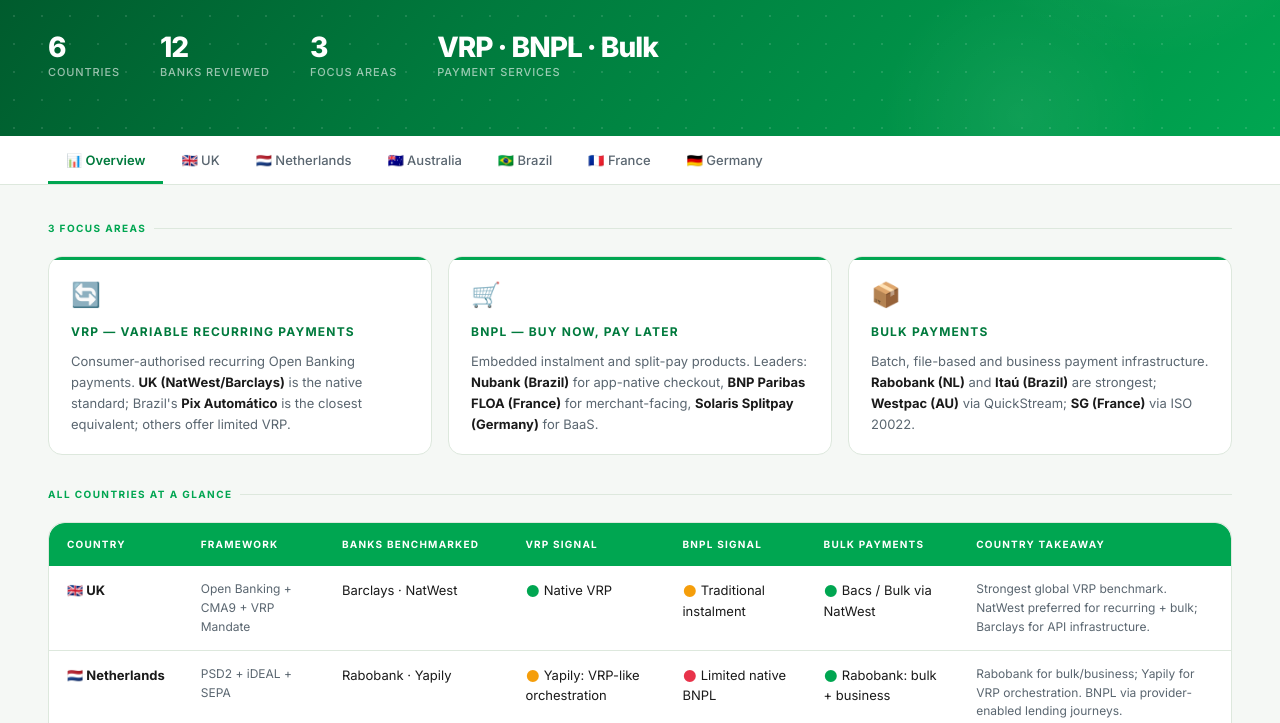
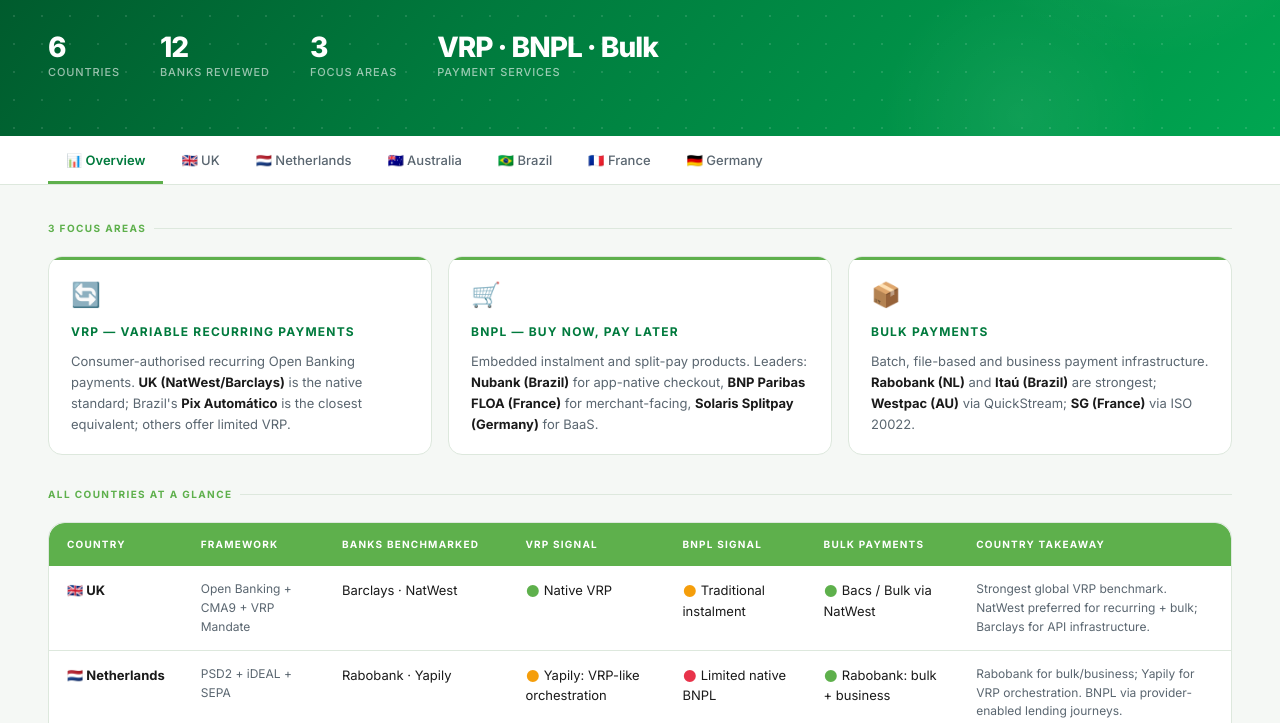
Before and after one commit to anstyyeremina-byte/competitors-2nd-group, a plain HTML site: page index.html in a window 1280 px wide. Shown: the part 350-1073 px from the top of the page. Drawn offline with Linux system fonts and the light colour scheme.

Commit message:
Update index.html

```diff
--- a/index.html
+++ b/index.html
@@ -7,7 +7,7 @@
 <link href="https://fonts.googleapis.com/css2?family=Inter:wght@300;400;500;600;700;800&display=swap" rel="stylesheet">
 <style>
   :root {
-    --pb-green:       #00A651;
+    --pb-green:       #5EB04C;
     --pb-green-dark:  #007A3D;
     --pb-green-light: #E6F7EF;
     --pb-green-mid:   #CCF0DC;
```
